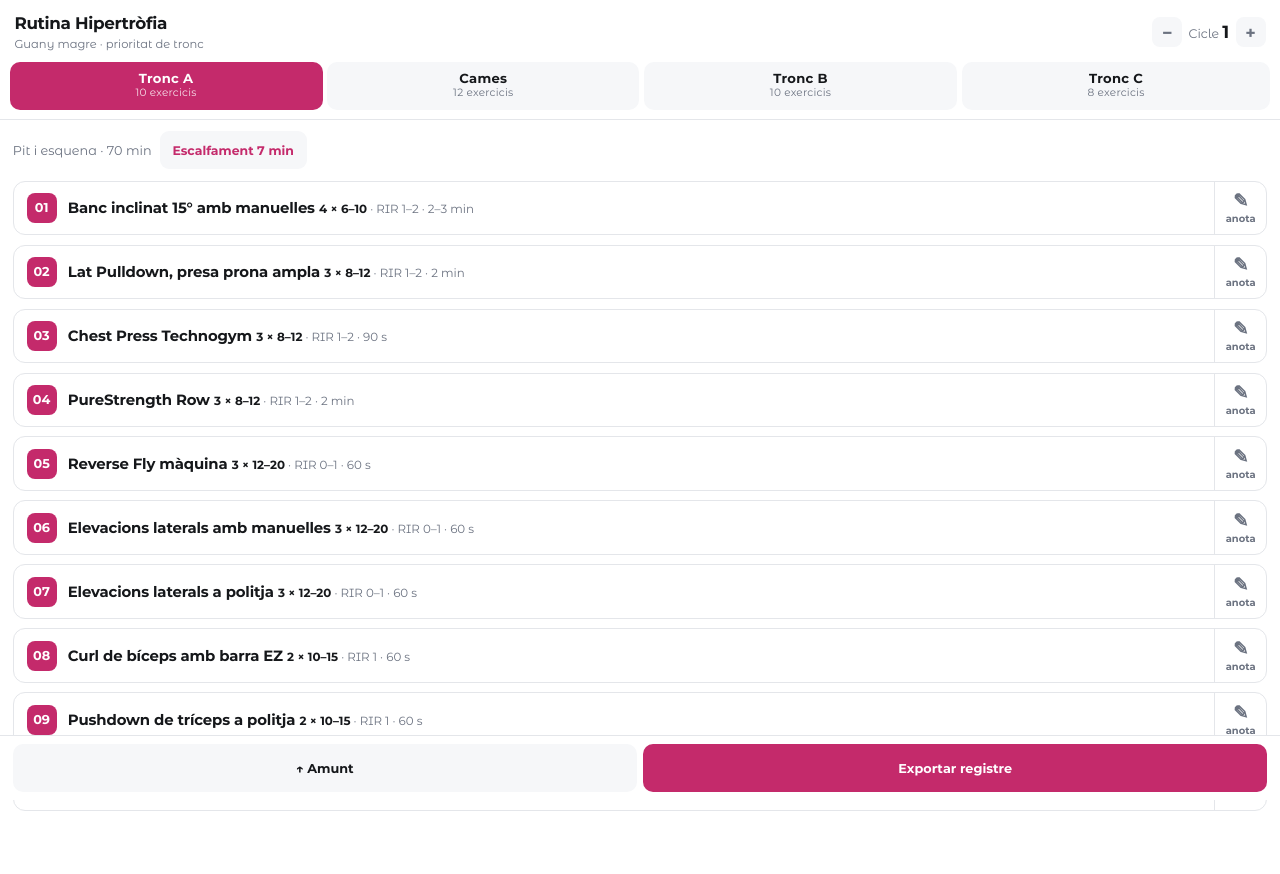
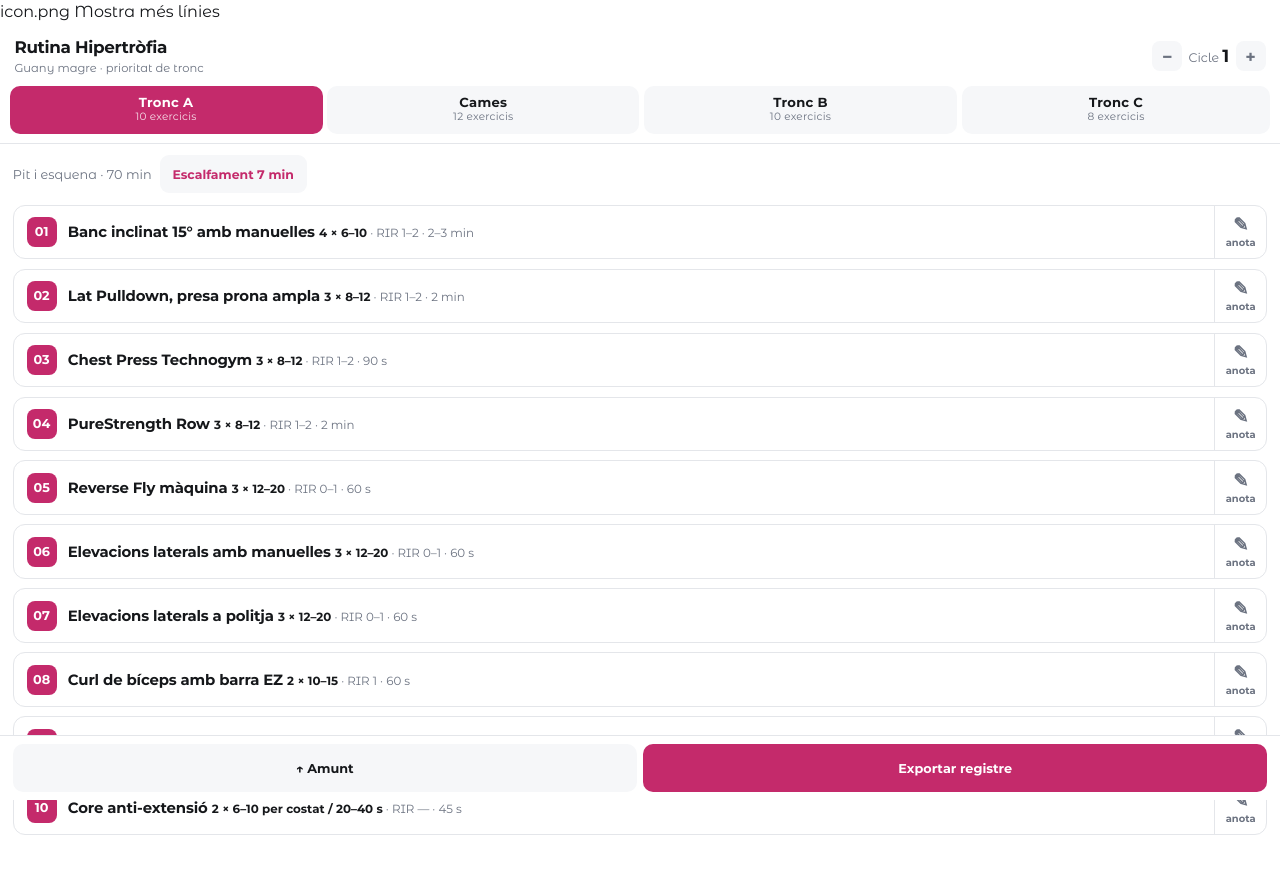
Before and after one commit to 7t86g8hs6g-collab/rutina-gimnas, a plain HTML site: page index.html in a window 1280 px wide. Before the commit the page ends 852 px from the top, so only its background shows below. Drawn offline with Linux system fonts and the light colour scheme.

Commit message:
index.html

```diff
--- a/index.html
+++ b/index.html
@@ -1,6 +1,8 @@
 <!DOCTYPE html>
 <html lang="ca">
 <head>
+icon.png
+Mostra més línies
 <meta charset="utf-8">
 <meta name="viewport" content="width=device-width,initial-scale=1,viewport-fit=cover">
 <meta name="theme-color" content="#C42A6B">
```
